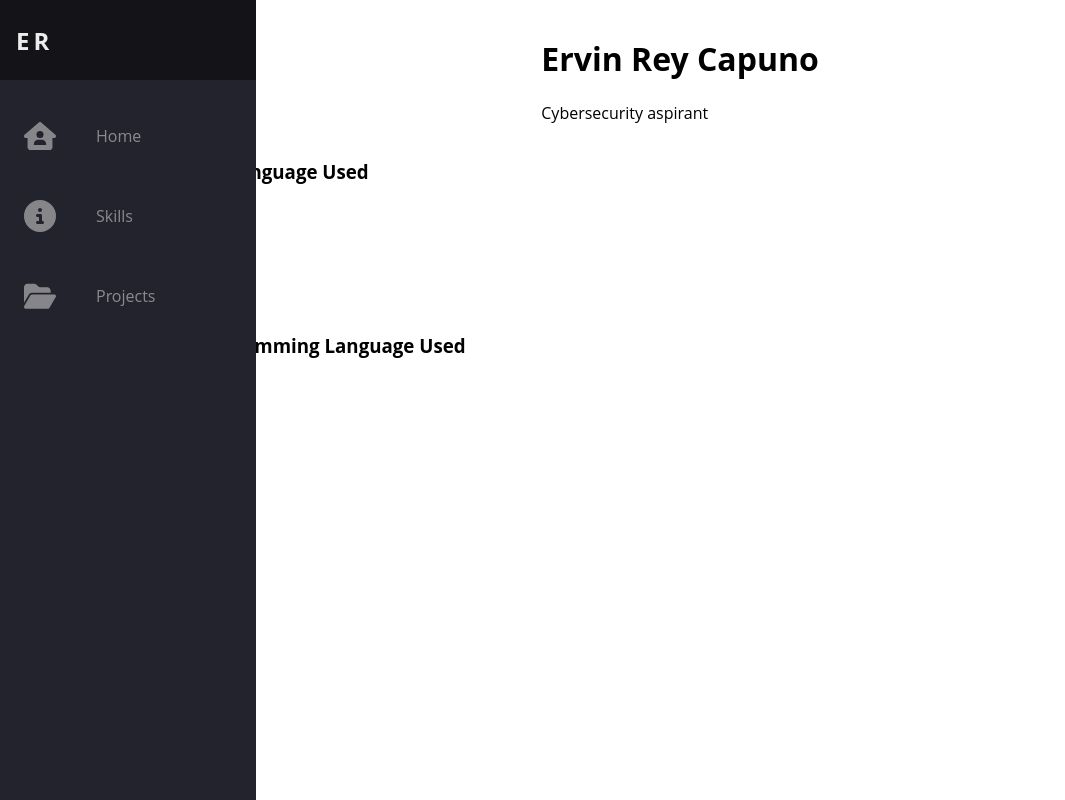
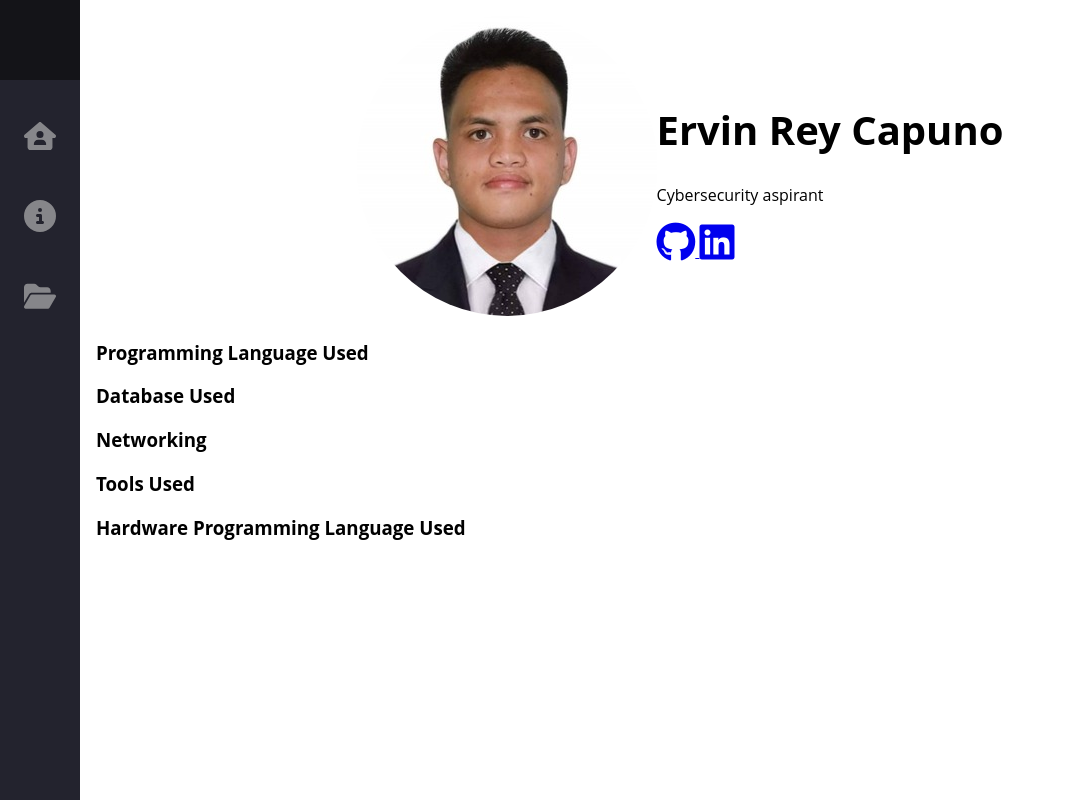
Before and after one commit to Ervin-Capuno/ervin_capuno_website, a plain HTML site: page index.html in a window 1280 px wide. Shown: the whole page, without its empty margins (0-1065 px from the left). Drawn offline with Linux system fonts and the light colour scheme.

Commit message:
Added the social media icons

```diff
--- a/index.html
+++ b/index.html
@@ -6,6 +6,7 @@
 	<link rel="stylesheet" href ="files/home.css">
 	<link rel="stylesheet" href="files/skills.css">
 	<link rel="stylesheet" href = "files/project.css">
+	<link rel="stylesheet" href="https://cdnjs.cloudflare.com/ajax/libs/font-awesome/6.4.2/css/all.min.css">
 </head>
 <body>
     <nav class="navbar">
@@ -43,13 +44,19 @@
 		<!-- homepage -->
         <div id="home" class="home">
 			<div class="avatar">
-
+				<img src="assets/user.jpg" alt="Owner Profile">
 			</div>
 			<div class="user-info">
-				<h1>Ervin Rey Capuno</h1>
+				<h1 class="name">Ervin Rey Capuno</h1>
 				<p class="info">Cybersecurity aspirant</p>
 				<div class="media-icons">
 					<!--LinkedIn, Github -->
+					<a href="https://github.com/Ervin-Capuno/">
+						<i class="fab fa-github"></i>
+					</a>
+					<a href=https://www.linkedin.com/in/ervin-rey-capuno-a64529287/"">
+						<i class="fab fa-linkedin"></i>
+					</a>
 				</div>
 			</div>
 		</div>
```
